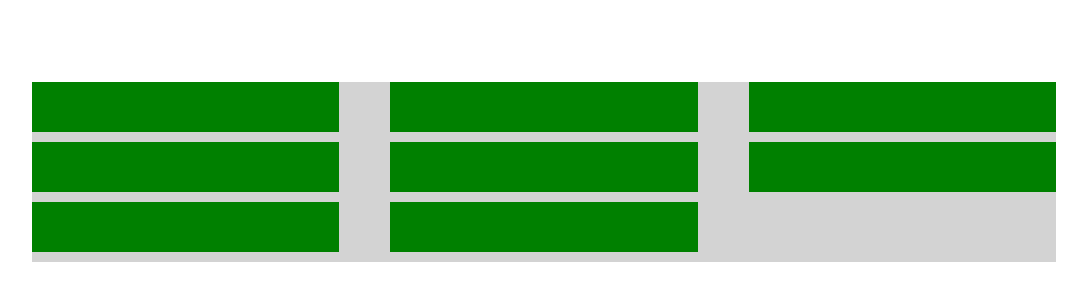
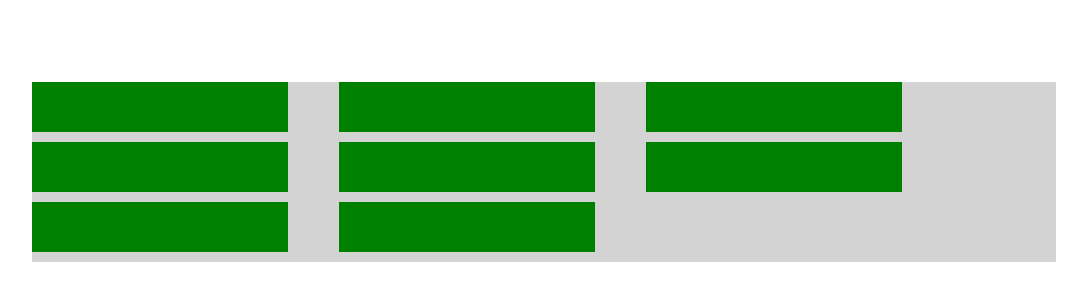
Before and after one commit to HomerPapryk/Lekcja22, a plain HTML site: page index.html in a window 1280 px wide. Shown: the part 228-528 px from the top of the page, without its empty margins (96-1183 px from the left). Drawn offline with Linux system fonts and the light colour scheme.

Commit message:
Zmiana12

```diff
--- a/styles.css
+++ b/styles.css
@@ -10,17 +10,14 @@ body {
   width: 80%;
   display: flex;
   flex-wrap: wrap;
+  justify-content: flex-start; /* Zmienia na flex-start, aby zachować marginesy */
   background-color: lightgray;
 }
 
 .child {
-  width: 30%;
+  width: calc(30% - 5%); /* Ustawia szerokość na 30% minus margines */
   height: 50px;
   background-color: green;
   margin-right: 5%;
-  margin-bottom: 10px; /* Dodano margines dolny dla lepszego wyglądu */
+  margin-bottom: 10px;
 }
-
-.child:nth-child(3n) {
-  margin-right: 0;
-}
```
